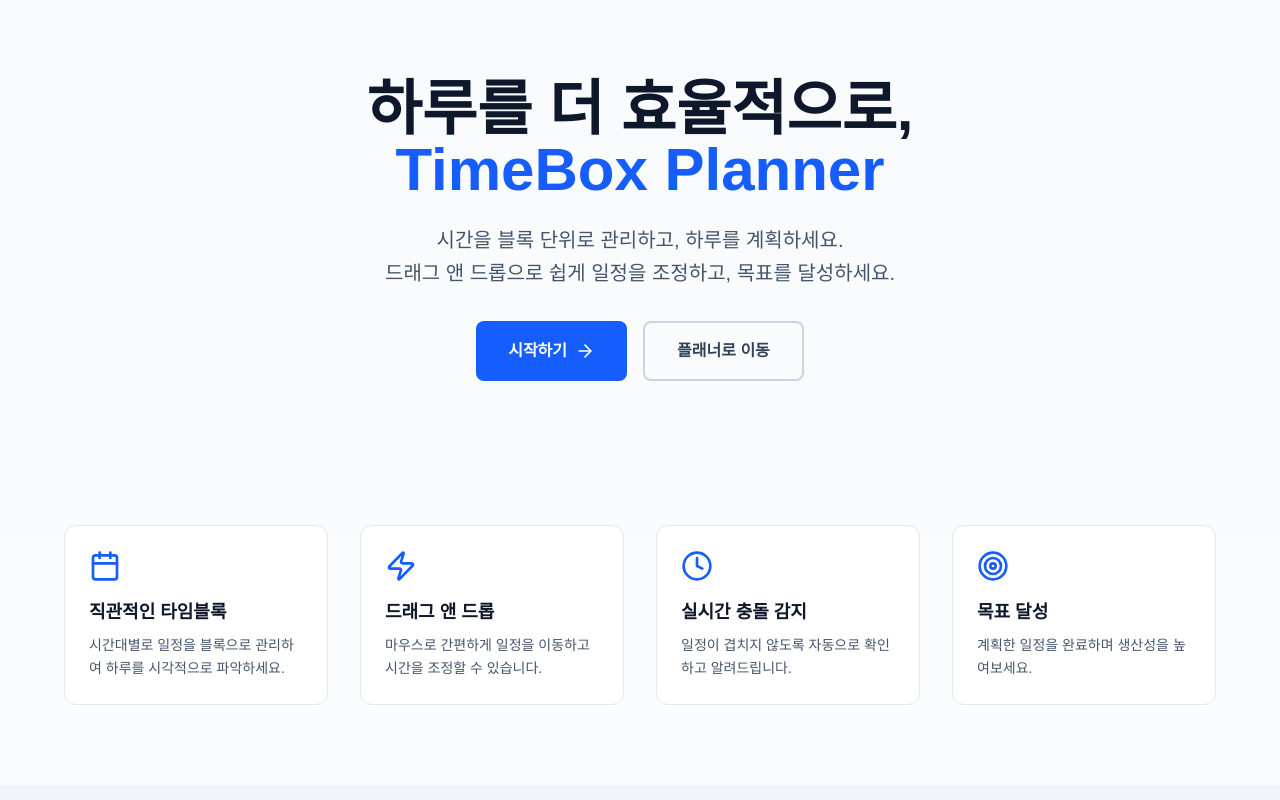
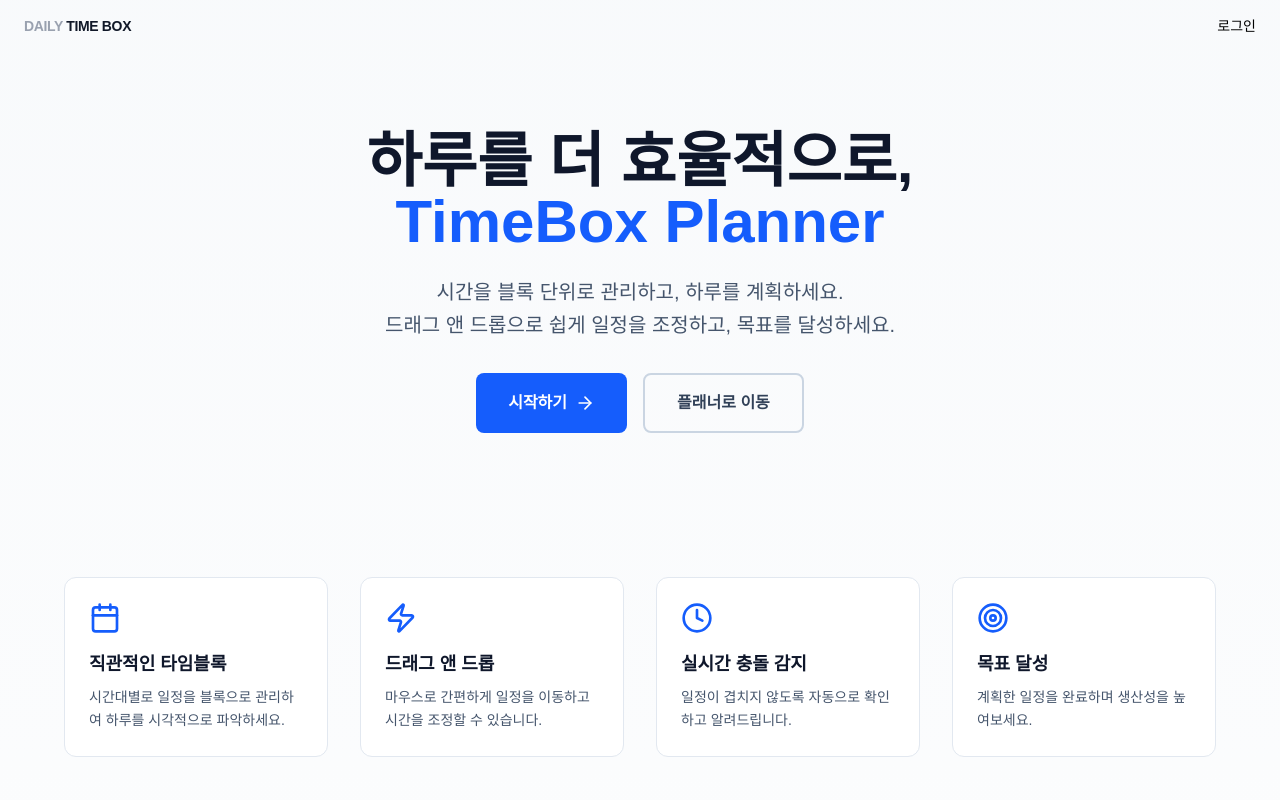
Before and after one commit to dorlback/timebox, a Next.js app: page / in a window 1280 px wide. Shown: the top 800 px of the page. Built offline with nearby package versions, Linux system fonts and the light colour scheme; no server answers.

Commit message:
nav 추가

```diff
--- a/src/app/page.tsx
+++ b/src/app/page.tsx
@@ -2,6 +2,7 @@
 import Link from "next/link";
 import { ArrowRight, Calendar, Clock, Target, Zap } from "lucide-react";
 import { createClient } from "@/lib/supabase/server";
+import NavBar from "@/components/NavBar";
 
 export default async function HomePage() {
   const supabase = await createClient()
@@ -11,6 +12,7 @@ export default async function HomePage() {
 
   return (
     <div className="min-h-screen bg-gradient-to-b from-slate-50 to-white">
+      <NavBar user={user} />
       {/* Hero Section */}
       <div className="container mx-auto px-4 pt-20 pb-16">
         <div className="text-center max-w-4xl mx-auto">
--- /dev/null
+++ b/src/components/NavBar.tsx
@@ -0,0 +1,31 @@
+import Link from "next/link";
+
+export default function NavBar({ user }: any) {
+  console.log(user)
+  return (
+    <>
+      <div className="w-full px-6 py-4 flex justify-between items-center">
+        <Link href="/">
+          <h1 className="text-sm font-bold tracking-tight text-gray-400 uppercase">
+            Daily <span className="text-gray-900">Time Box</span>
+          </h1>
+        </Link>
+
+        {user ? (
+          <div className="flex items-center gap-2">
+            {/* 구글 프로필 이미지 출력 부분 */}
+            <Link href="/login">
+              <span className="text-sm text-gray-600">{user.email}</span>
+            </Link>
+          </div>
+        ) : (
+          <div>
+            <Link href="/login">
+              <h1 className="text-sm font-medium">로그인</h1>
+            </Link>
+          </div>
+        )}
+      </div>
+    </>
+  )
+}
```
